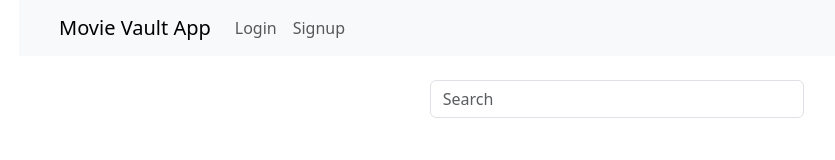
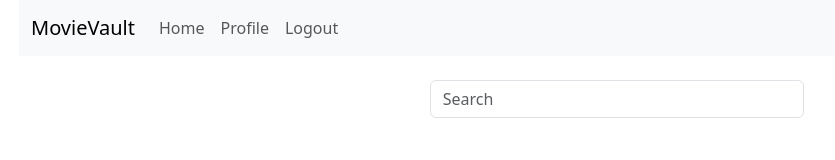
Before and after one commit to Christheoguipo/myFlix-client, a React (Vite) app: page / in a window 1280 px wide. Shown: the top 160 px of the page, without its empty margins (23-858 px from the left). Built offline with nearby package versions, Linux system fonts and the light colour scheme; no server answers; sample sign-in values are in the browser's storage.

Commit message:
Update navigation-bar.jsx
- Refactor to use redux instead of passing props.

```diff
--- a/src/components/navigation-bar/navigation-bar.jsx
+++ b/src/components/navigation-bar/navigation-bar.jsx
@@ -1,13 +1,18 @@
 import React from "react";
 import { Navbar, Container, Nav } from "react-bootstrap";
 import { Link } from "react-router-dom";
+import { useSelector, useDispatch } from "react-redux";
+import { setUser, setToken } from "../../redux/reducers/user";
 
-export const NavigationBar = ({ user, onLoggedOut }) => {
+export const NavigationBar = () => {
+  const dispatch = useDispatch();
+  const user = useSelector((state) => state.user.user);
+
   return (
     <Navbar bg="light" expand="lg">
-      <Container>
+      <Container fluid>
         <Navbar.Brand as={Link} to="/">
-          Movie Vault App
+          MovieVault
         </Navbar.Brand>
         <Navbar.Toggle aria-controls="basic-navbar-nav" />
         <Navbar.Collapse id="basic-navbar-nav">
@@ -30,7 +35,14 @@ export const NavigationBar = ({ user, onLoggedOut }) => {
                 <Nav.Link as={Link} to={`/users/${user.Username}`}>
                   Profile
                 </Nav.Link>
-                <Nav.Link onClick={onLoggedOut}>
+
+                <Nav.Link
+                  onClick={() => {
+                    dispatch(setUser(null));
+                    dispatch(setToken(null));
+                    localStorage.clear();
+                  }}
+                >
                   Logout
                 </Nav.Link>
               </>
```
